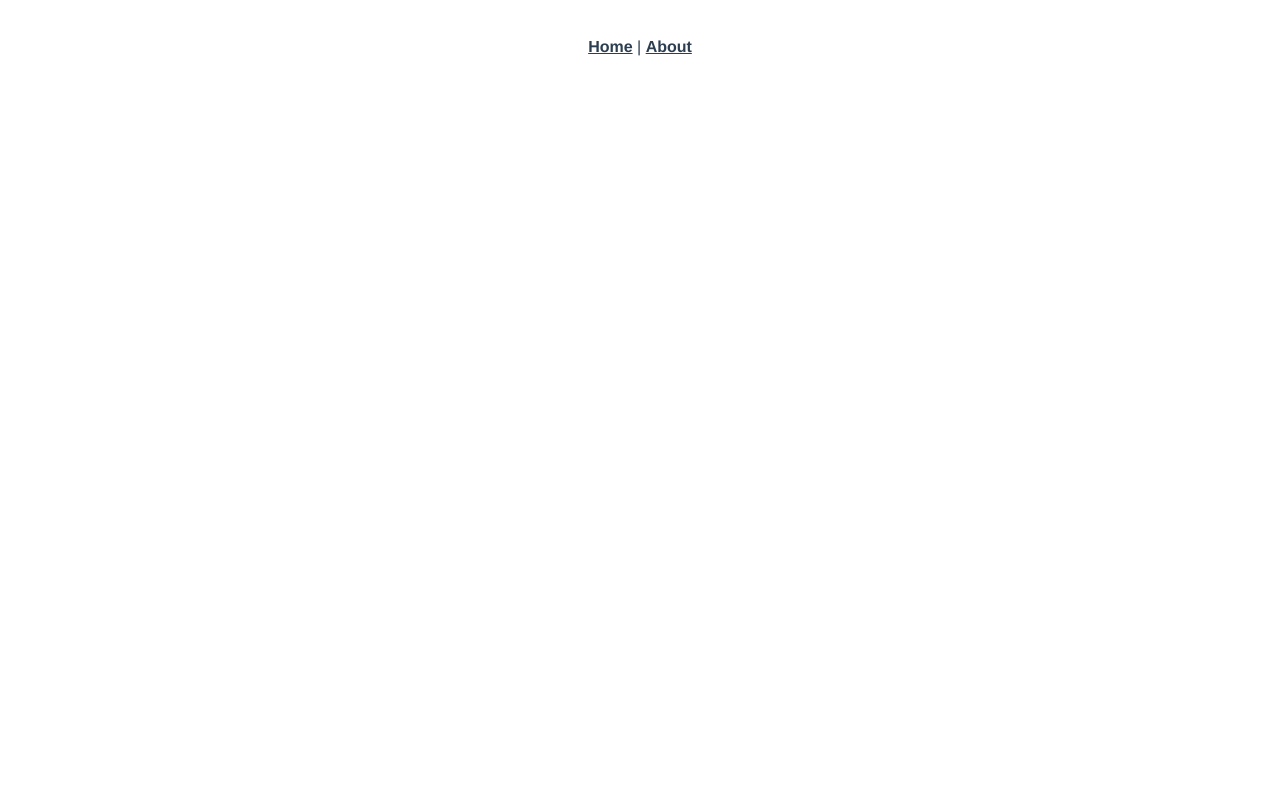
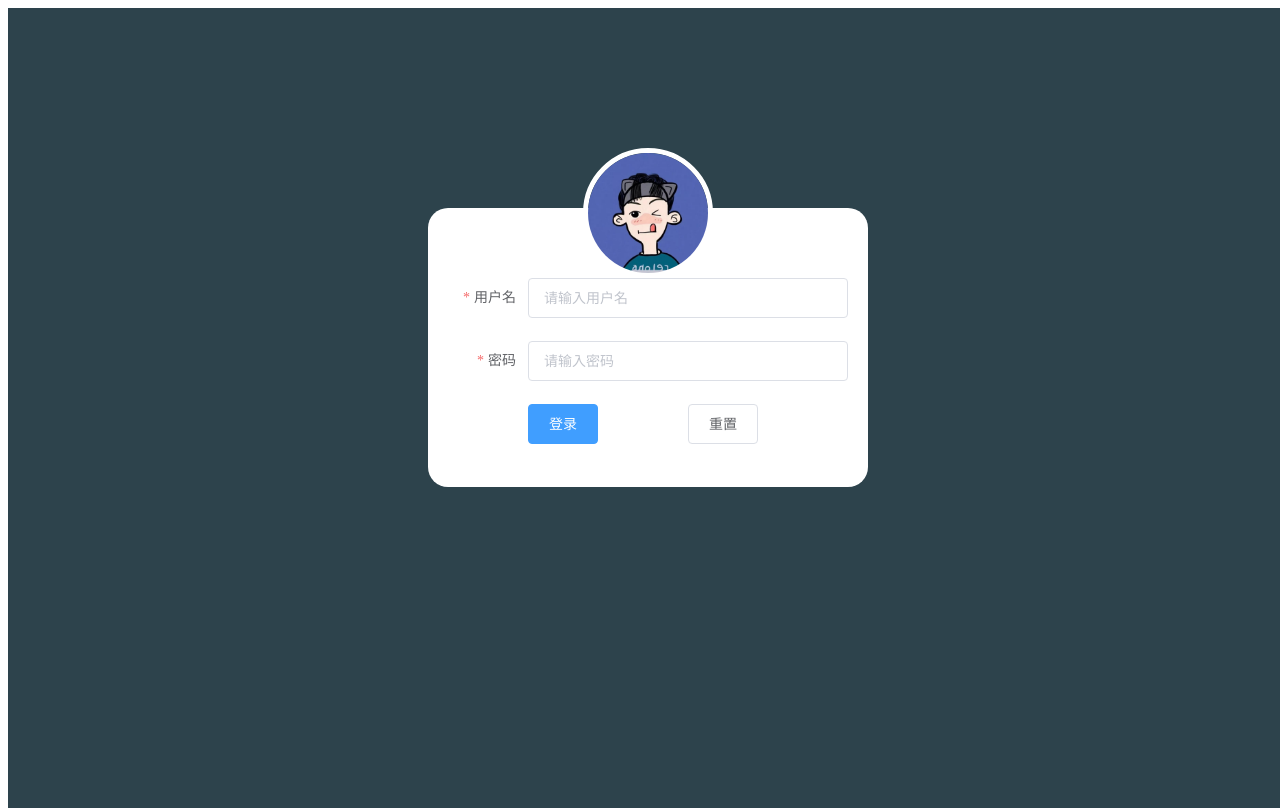
Before and after one commit to Mr-Charon/shop_admin_wei, a Vue app: page /#/login in a window 1280 px wide. Built offline with nearby package versions, Linux system fonts and the light colour scheme.

Commit message:
login的完成

```diff
--- a/package.json
+++ b/package.json
@@ -8,7 +8,9 @@
     "lint": "vue-cli-service lint"
   },
   "dependencies": {
+    "axios": "^0.19.0",
     "core-js": "^3.3.2",
+    "element-ui": "^2.12.0",
     "vue": "^2.6.10",
     "vue-router": "^3.1.3"
   },
--- a/src/App.vue
+++ b/src/App.vue
@@ -1,32 +1,12 @@
 <template>
   <div id="app">
-    <div id="nav">
-      <router-link to="/">Home</router-link> |
-      <router-link to="/about">About</router-link>
-    </div>
-    <router-view/>
+    <router-view></router-view>
   </div>
 </template>
 
 <style lang="scss">
-#app {
-  font-family: 'Avenir', Helvetica, Arial, sans-serif;
-  -webkit-font-smoothing: antialiased;
-  -moz-osx-font-smoothing: grayscale;
-  text-align: center;
-  color: #2c3e50;
-}
-
-#nav {
-  padding: 30px;
-
-  a {
-    font-weight: bold;
-    color: #2c3e50;
-
-    &.router-link-exact-active {
-      color: #42b983;
-    }
+  body,html,#app{
+    width: 100%;
+    height: 100%;
   }
-}
 </style>
--- a/src/components/HelloWorld.vue
+++ /dev/null
@@ -1,59 +0,0 @@
-<template>
-  <div class="hello">
-    <h1>{{ msg }}</h1>
-    <p>
-      For a guide and recipes on how to configure / customize this project,<br>
-      check out the
-      <a href="https://cli.vuejs.org" target="_blank" rel="noopener">vue-cli documentation</a>.
-    </p>
-    <h3>Installed CLI Plugins</h3>
-    <ul>
-      <li><a href="https://github.com/vuejs/vue-cli/tree/dev/packages/%40vue/cli-plugin-babel" target="_blank" rel="noopener">babel</a></li>
-      <li><a href="https://github.com/vuejs/vue-cli/tree/dev/packages/%40vue/cli-plugin-router" target="_blank" rel="noopener">router</a></li>
-      <li><a href="https://github.com/vuejs/vue-cli/tree/dev/packages/%40vue/cli-plugin-eslint" target="_blank" rel="noopener">eslint</a></li>
-    </ul>
-    <h3>Essential Links</h3>
-    <ul>
-      <li><a href="https://vuejs.org" target="_blank" rel="noopener">Core Docs</a></li>
-      <li><a href="https://forum.vuejs.org" target="_blank" rel="noopener">Forum</a></li>
-      <li><a href="https://chat.vuejs.org" target="_blank" rel="noopener">Community Chat</a></li>
-      <li><a href="https://twitter.com/vuejs" target="_blank" rel="noopener">Twitter</a></li>
-      <li><a href="https://news.vuejs.org" target="_blank" rel="noopener">News</a></li>
-    </ul>
-    <h3>Ecosystem</h3>
-    <ul>
-      <li><a href="https://router.vuejs.org" target="_blank" rel="noopener">vue-router</a></li>
-      <li><a href="https://vuex.vuejs.org" target="_blank" rel="noopener">vuex</a></li>
-      <li><a href="https://github.com/vuejs/vue-devtools#vue-devtools" target="_blank" rel="noopener">vue-devtools</a></li>
-      <li><a href="https://vue-loader.vuejs.org" target="_blank" rel="noopener">vue-loader</a></li>
-      <li><a href="https://github.com/vuejs/awesome-vue" target="_blank" rel="noopener">awesome-vue</a></li>
-    </ul>
-  </div>
-</template>
-
-<script>
-export default {
-  name: 'HelloWorld',
-  props: {
-    msg: String
-  }
-}
-</script>
-
-<!-- Add "scoped" attribute to limit CSS to this component only -->
-<style scoped lang="scss">
-h3 {
-  margin: 40px 0 0;
-}
-ul {
-  list-style-type: none;
-  padding: 0;
-}
-li {
-  display: inline-block;
-  margin: 0 10px;
-}
-a {
-  color: #42b983;
-}
-</style>
--- /dev/null
+++ b/src/components/Index.vue
@@ -0,0 +1,13 @@
+<template>
+  <div>这是index</div>
+</template>
+
+<script>
+export default {
+
+}
+</script>
+
+<style>
+
+</style>
--- /dev/null
+++ b/src/components/Login.vue
@@ -0,0 +1,120 @@
+<template>
+  <div class="login">
+    <el-form ref="form" :model="form"  :rules="rules" status-icon label-width="80px">
+      <img class="login" src="../assets/login.jpg" alt="">
+      <el-form-item label="用户名" prop='username'>
+        <el-input v-model="form.username" placeholder='请输入用户名'></el-input>
+      </el-form-item>
+      <el-form-item label="密码" prop='password'>
+        <el-input v-model="form.password" type='password' placeholder='请输入密码'></el-input>
+      </el-form-item>
+
+      <el-form-item>
+        <el-button type="primary" class="loginBtn" @click="login">登录</el-button>
+        <el-button @click='reset'>重置</el-button>
+      </el-form-item>
+    </el-form>
+  </div>
+</template>
+
+<script>
+import axios from 'axios'
+export default {
+  data () {
+    return {
+      form: {
+        username: '',
+        password: ''
+      },
+      rules: {
+        username: [
+          { required: true, message: '用户名不能为空', trigger: ['blur', 'change'] },
+          { min: 3, max: 12, message: '用户名长度必须是3-12位', trigger: ['blur', 'change'] }
+        ],
+        password: [
+          { required: true, message: '密码不能为空', trigger: ['change', 'blur'] },
+          { min: 3, max: 12, message: '密码长度必须是3-12位', trigger: ['change', 'blur'] }
+        ]
+      }
+    }
+  },
+  methods: {
+    reset () {
+      // 获取到表单组件
+      this.$refs.form.resetFields()
+    },
+    login () {
+      this.$refs.form.validate((isValid, obj) => {
+        // isValid 是否通过校验 obj 未通过校验的信息
+        if (!isValid) return
+        // 通过校验了, 该发ajax了
+        console.log('发ajax')
+        // axios({
+        //   method: 'post',
+        //   url: 'http://localhost:8888/api/private/v1/login',
+        //   data: this.form
+
+        // }).then(res => {
+        //   // console.log(123)
+        //   const { meta } = res.data
+        //   if (meta.status === 200) {
+        //     console.log(meta.msg)
+        //   } else {
+        //     console.log(meta.msg)
+        //   }
+        // })
+        // 简写形式
+        axios.post('http://localhost:8888/api/private/v1/login', this.form).then(res => {
+          const { meta } = res.data
+          if (meta.status === 200) {
+            console.log(meta.msg)
+            // 消失提示框
+            this.$message({
+              type: 'success',
+              message: meta.msg,
+              duration: 1000
+            })
+            // 跳转到index
+            this.$router.push({ name: 'index' })
+          } else {
+            console.log(meta.msg)
+            this.$message.error(meta.msg)
+          }
+        })
+      })
+    }
+  }
+}
+</script>
+
+<style lang='scss'>
+ .login{
+   width: 100%;
+   height: 100%;
+   overflow: hidden;
+   background-color: #2d434c;
+   .el-form{
+     background-color: #fff;
+     width:400px;
+     margin: 0 auto;
+     margin-top: 200px;
+     padding: 20px;
+     padding-top: 70px;
+     border-radius: 20px ;
+     position: relative;
+    .login{
+       width: 120px;
+       height: 120px;
+       position: absolute;
+       left: 50%;
+       transform:translateX(-50%);
+       top: -60px;
+       border: 5px solid #fff;
+       border-radius: 50%;
+     }
+     .loginBtn{
+       margin-right: 80px;
+     }
+   }
+ }
+</style>
--- a/src/main.js
+++ b/src/main.js
@@ -1,6 +1,11 @@
 import Vue from 'vue'
 import App from './App.vue'
 import router from './router'
+import ElementUI from 'element-ui'
+import 'element-ui/lib/theme-chalk/index.css'
+
+// 使用element-ui
+Vue.use(ElementUI)
 
 Vue.config.productionTip = false
 
--- a/src/router/index.js
+++ b/src/router/index.js
@@ -1,27 +1,42 @@
 import Vue from 'vue'
 import VueRouter from 'vue-router'
-import Home from '../views/Home.vue'
-
+import Login from '../components/Login.vue'
+import Index from '../components/Index.vue'
 Vue.use(VueRouter)
 
 const routes = [
   {
-    path: '/',
-    name: 'home',
-    component: Home
+    path: '/login',
+    name: 'login',
+    component: Login
   },
   {
-    path: '/about',
-    name: 'about',
-    // route level code-splitting
-    // this generates a separate chunk (about.[hash].js) for this route
-    // which is lazy-loaded when the route is visited.
-    component: () => import(/* webpackChunkName: "about" */ '../views/About.vue')
+    path: '/',
+    name: 'index',
+    redirect: '/index'
+  },
+  {
+    path: '/index',
+    name: 'index',
+    component: Index
   }
 ]
-
 const router = new VueRouter({
   routes
 })
+// yoken:所有路由在被访问时，都会优先经过全局前置守卫，只有前置守卫放行了，才能真正显示匹配路由、
+// from:从哪来
+// to:到哪去
+// next()放行-->如果去登录放行；其他情况拦截到登录页
+router.beforeEach((to, from, next) => {
+  const token = localStorage.getItem('token')
+  if (to.path === '/login' || token) {
+    next()
+  } else {
+    next('/login')
+  }
+})
 
 export default router
+// 本接口会将token认证信息返回，请求时携带进行认证
+// 前端：储存token；请求时携带
--- a/src/views/About.vue
+++ /dev/null
@@ -1,5 +0,0 @@
-<template>
-  <div class="about">
-    <h1>This is an about page</h1>
-  </div>
-</template>
--- a/src/views/Home.vue
+++ /dev/null
@@ -1,18 +0,0 @@
-<template>
-  <div class="home">
-    <img alt="Vue logo" src="../assets/logo.png">
-    <HelloWorld msg="Welcome to Your Vue.js App"/>
-  </div>
-</template>
-
-<script>
-// @ is an alias to /src
-import HelloWorld from '@/components/HelloWorld.vue'
-
-export default {
-  name: 'home',
-  components: {
-    HelloWorld
-  }
-}
-</script>
--- /dev/null
+++ b/vue.config.js
@@ -0,0 +1,7 @@
+module.exports = {
+  // 注释：这是配置了自动打开浏览器
+  devServer: {
+    open: true,
+    port: 3003
+  }
+}
```
Also changed, not shown: src/assets/login.jpg (added), 1 other file (tests, documents, lock files or other folders).
